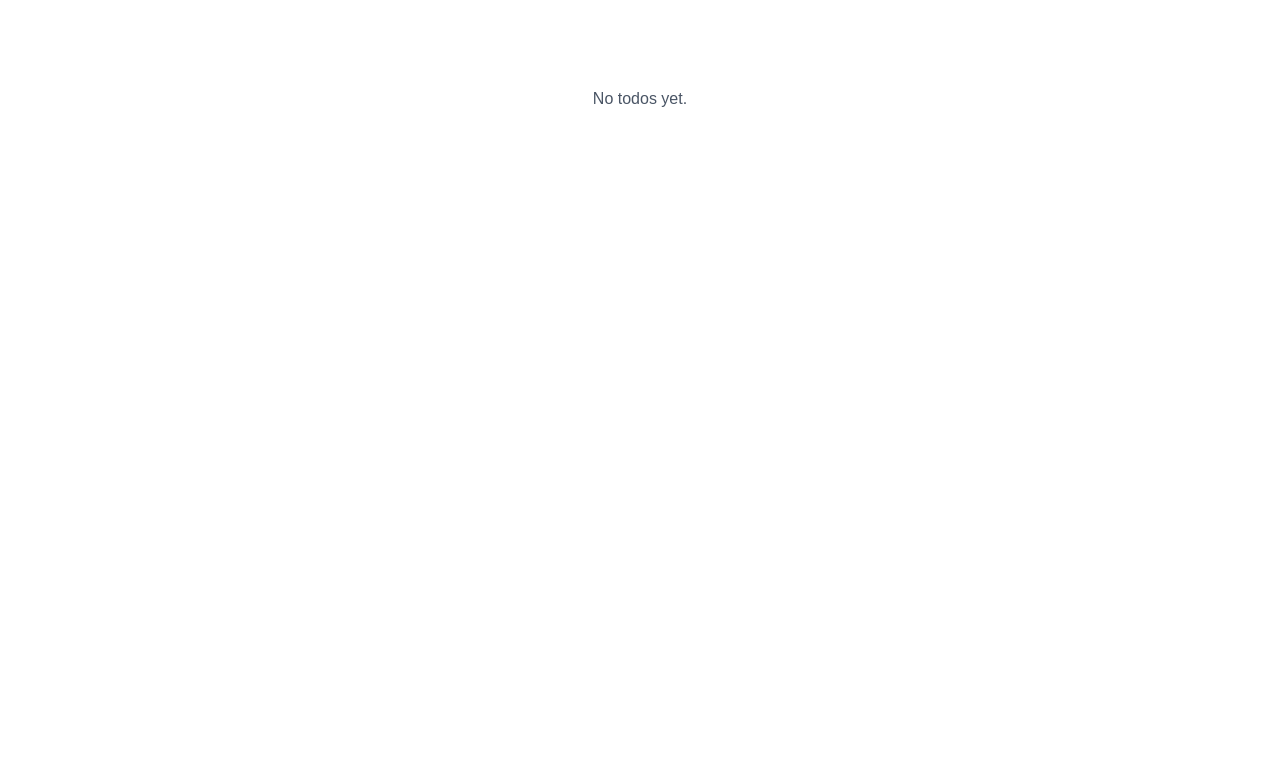
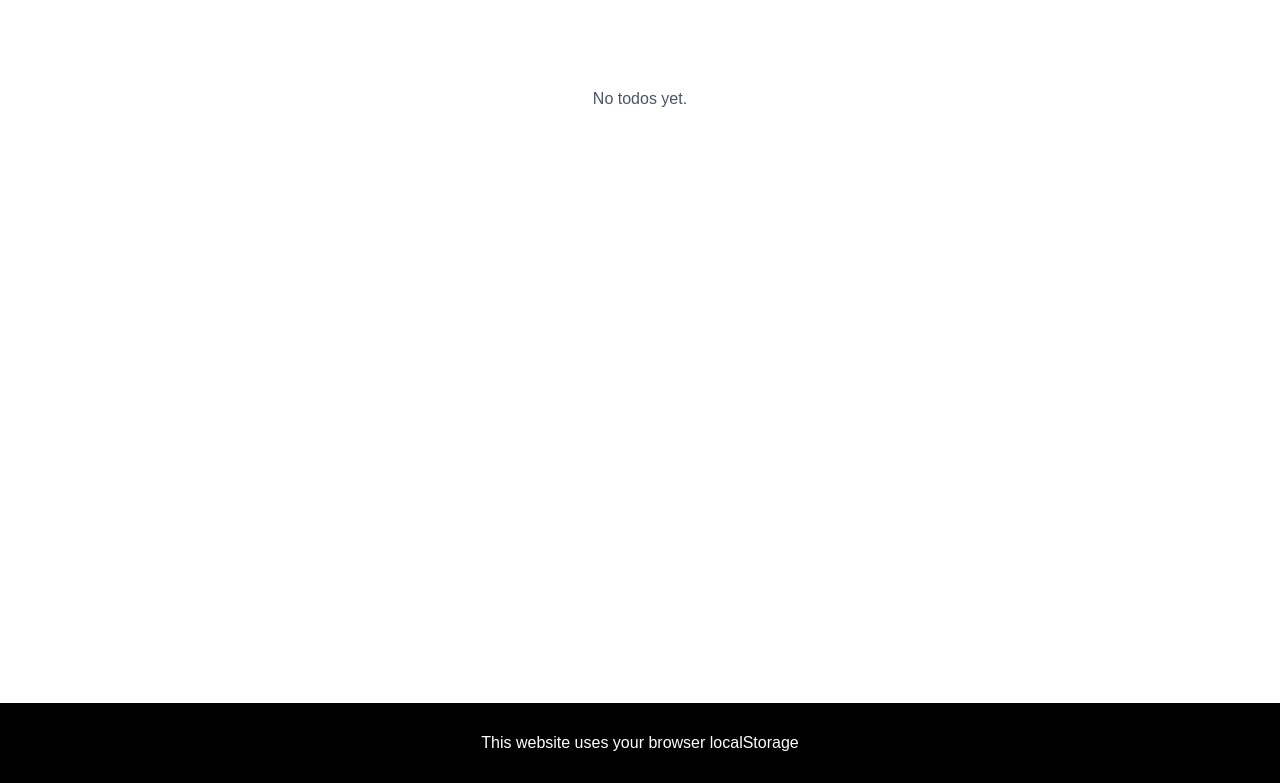
Before and after one commit to sinha-prakhar/ashutosh-todolist, a Next.js app: page / in a window 1280 px wide. Shown: the part 322-1105 px from the top of the page. Before the commit the page ends 800 px from the top, so only its background shows below. Built offline with nearby package versions, Linux system fonts and the light colour scheme.

Commit message:
added footer

```diff
--- a/app/page.tsx
+++ b/app/page.tsx
@@ -193,7 +193,7 @@ const Page = () => {
         <Navbar Theme={theme.NavbarTheme} todos={todos} alltodosLength={filteredTodos.length} setTodos={setTodos} ToggleTheme={ToggleTheme} toggleThemeButtonBG={theme.toggleThemeButtonBG} completedCount={completedCount} progress={progress}/>
 
 
-        <main>
+        <main className='h-screen w-full'>
 
           <ToastContainer />
           <div className={`helper w-full mt-30 flex p-1.5 active:scale-99 text-black`}>
@@ -364,9 +364,9 @@ hover:bg-zinc-200 hover:-translate-y-1 duration-300 hover:scale-105 hover:shadow
 
         </main>
 
-        {/* <footer className={`flex justify-center items-center w-full h-20 bg-black text-white fixed bottom-0  mt-20`}>
+        <footer className={`flex justify-center items-center w-full h-20 bg-black text-white`}>
           This website uses your browser localStorage
-        </footer> */}
+        </footer>
       </motion.div>
     </>
   )
```
Also changed, not shown: components/Navbar.tsx (indentation only).
